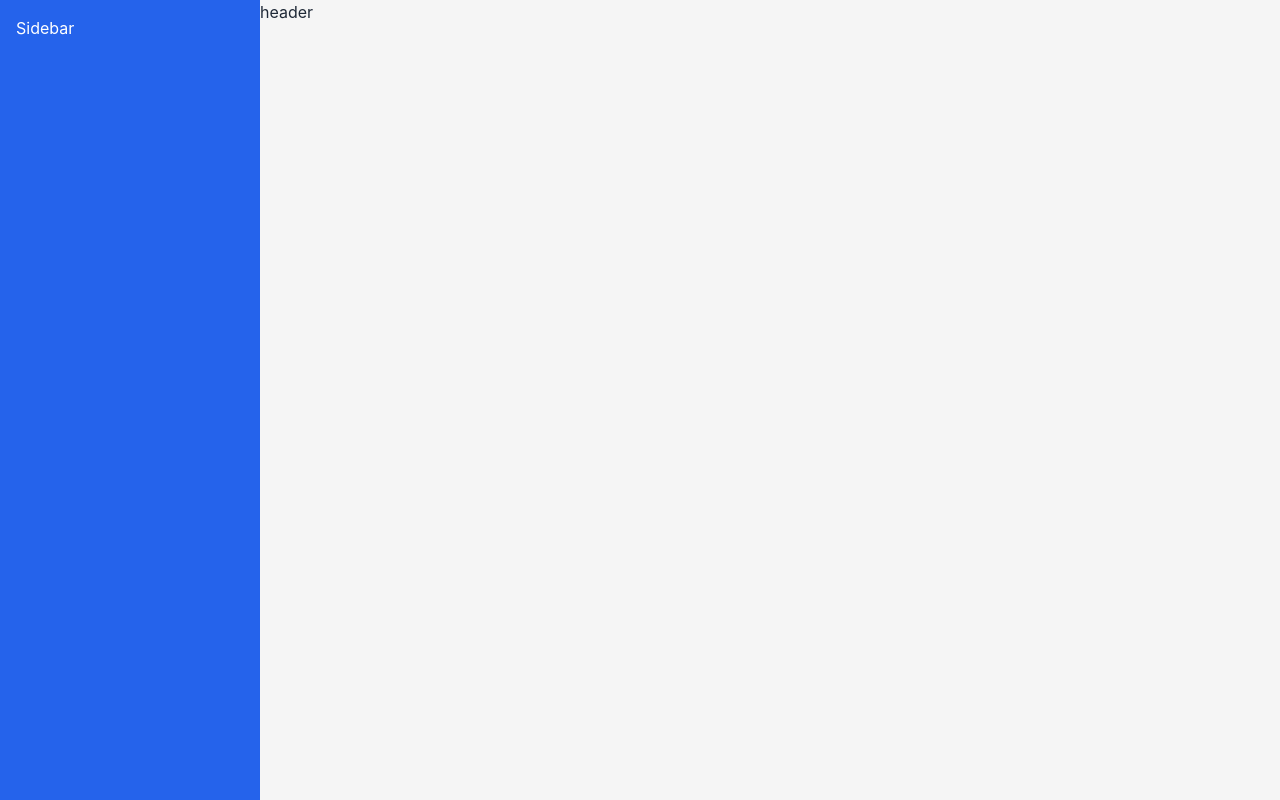
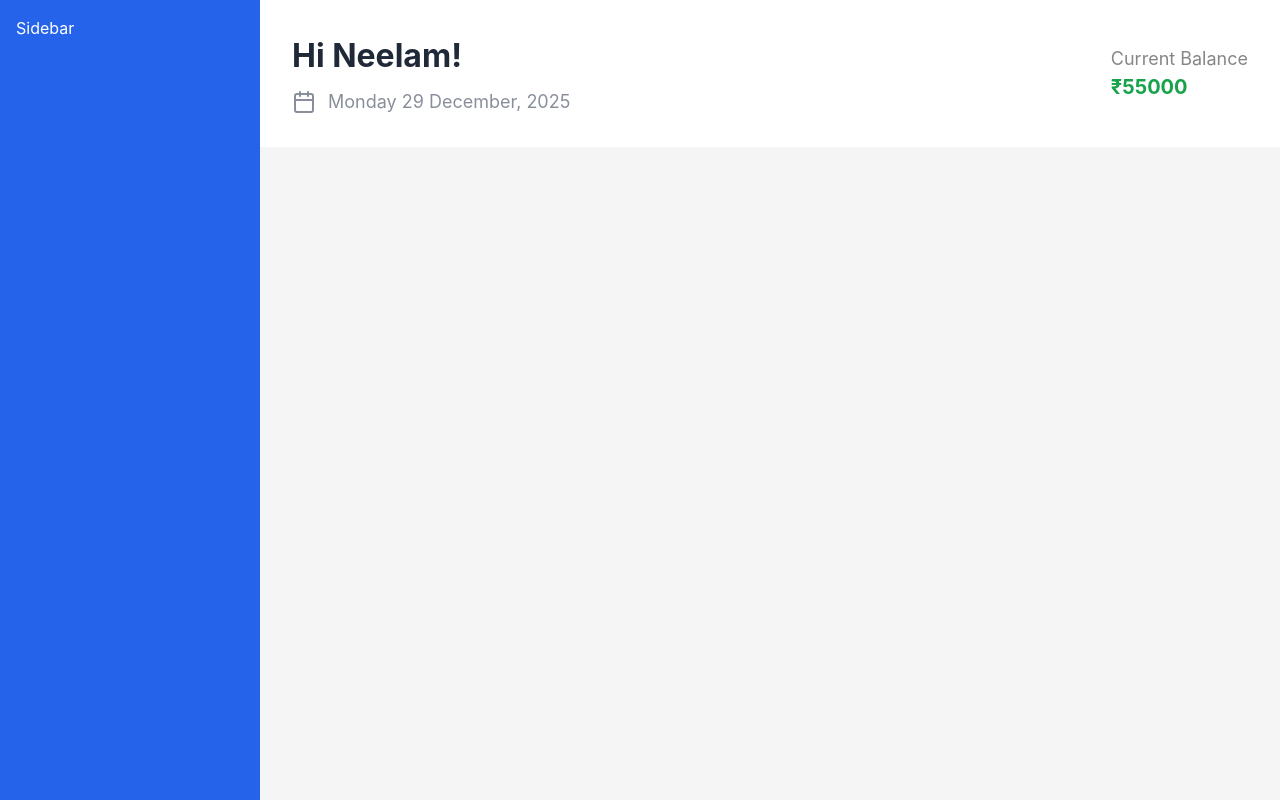
Before and after one commit to bishtneelam/Personal-Finance-Dashboard, a React (Vite) app: page / in a window 1280 px wide. Built offline with nearby package versions, Linux system fonts and the light colour scheme.

Commit message:
Dashboard Header Component

```diff
--- a/src/features/dashboard/styles/FinanceDashboard.module.css
+++ b/src/features/dashboard/styles/FinanceDashboard.module.css
@@ -17,3 +17,37 @@
 .pageContent {
     flex: 1;
 }
+.headerContainer {
+    background-color: #fff;
+    padding: 2rem;
+    display: flex;
+    justify-content: space-between;
+    gap: 1rem;
+    align-items: center;
+}
+.headerName {
+    margin-bottom: 8px;
+}
+.calendarIcon {
+    display: flex;
+    justify-content: center;
+    align-items: center;
+    color: #898f9a;
+
+}
+.date {
+    display: flex;
+    align-items: center;
+    color: #898f9a;
+    gap: 12px;
+    font-size: 18px;
+}
+.currentBalance {
+    color: #868687;
+    font-size: 18px;
+}
+.headerAmount {
+    color: #16a34a;
+    font-size: 20px;
+    font-weight: bold;
+}
--- a/src/features/dashboard/ui/FinanceDashboard.jsx
+++ b/src/features/dashboard/ui/FinanceDashboard.jsx
@@ -1,4 +1,5 @@
 import styles from "../styles/FinanceDashboard.module.css";
+import { Header } from "./Header";
 export function FinanceDashboard({ children }) {
   return (
     <div className={styles.appLayout}>
@@ -6,7 +7,7 @@ export function FinanceDashboard({ children }) {
         Sidebar
       </aside>
       <div className={styles.mainContent}>
-        <header>header</header>
+        <Header />
         <main className={styles.pageContent}>{children}</main>
       </div>
     </div>
--- /dev/null
+++ b/src/features/dashboard/ui/Header.jsx
@@ -0,0 +1,28 @@
+import { Calendar } from "lucide-react";
+import styles from "../styles/FinanceDashboard.module.css";
+export function Header() {
+  return (
+    <header className={styles.headerContainer}>
+      <div>
+        <h1 className={styles.headerName}>Hi Neelam!</h1>
+        <div className={styles.date}>
+          <div className={styles.calendarIcon}>
+            <Calendar />
+          </div>
+          <span className={styles.dateText}>
+            {new Date().toLocaleDateString("en-IN", {
+              weekday: "long",
+              year: "numeric",
+              month: "long",
+              day: "2-digit",
+            })}
+          </span>
+        </div>
+      </div>
+      <div className={styles.currentBalance}>
+        <p>Current Balance</p>
+        <p className={styles.headerAmount}>₹55000</p>
+      </div>
+    </header>
+  );
+}
```
